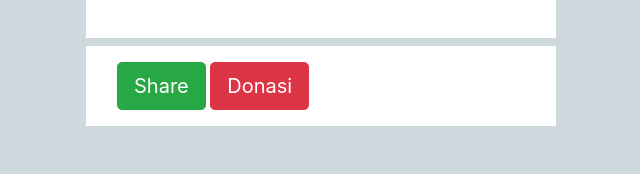
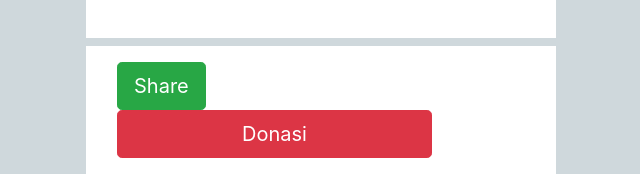
Before and after one commit to randynetworks/SembakountukKeluargaPedagangAsongan.github.io, a plain HTML site: page index.html in a window 1280 px wide. Shown: the part 2554-2728 px from the top of the page, without its empty margins (319-959 px from the left). Before the commit the page ends 2680 px from the top, so only its background shows below. Drawn offline with nearby package versions, Linux system fonts and the light colour scheme.

Commit message:
fix button

```diff
--- a/index.html
+++ b/index.html
@@ -221,8 +221,8 @@
     <!-- footer -->
     <div class="container mt-2">
         <div class="p-3">
-            <button type="button" class="btn btn-success btn-lg">Share</button>
-            <button type="button" class="btn btn-lg btn-danger">Donasi</button>
+            <button type="button" class="btn btn-success btn-lg btnShare">Share</button>
+            <button type="button" class="btn btn-lg btn-danger btnDonasi">Donasi</button>
         </div>
     </div>
 
--- a/style.css
+++ b/style.css
@@ -76,3 +76,7 @@ body{
     font-size: 10px;
     color : lightslategray;
 }
+
+.btnDonasi{
+    width: 315px;
+}
```
